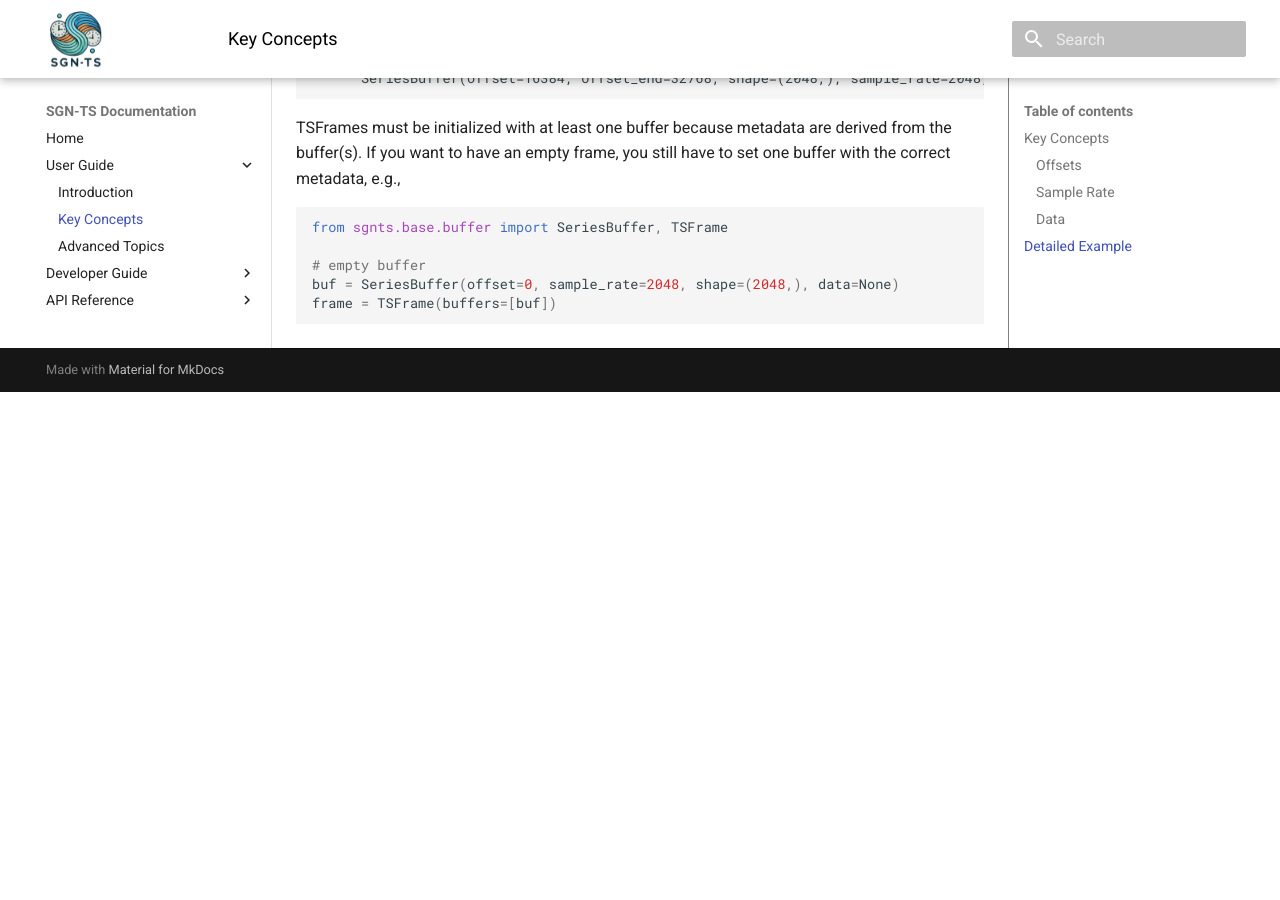
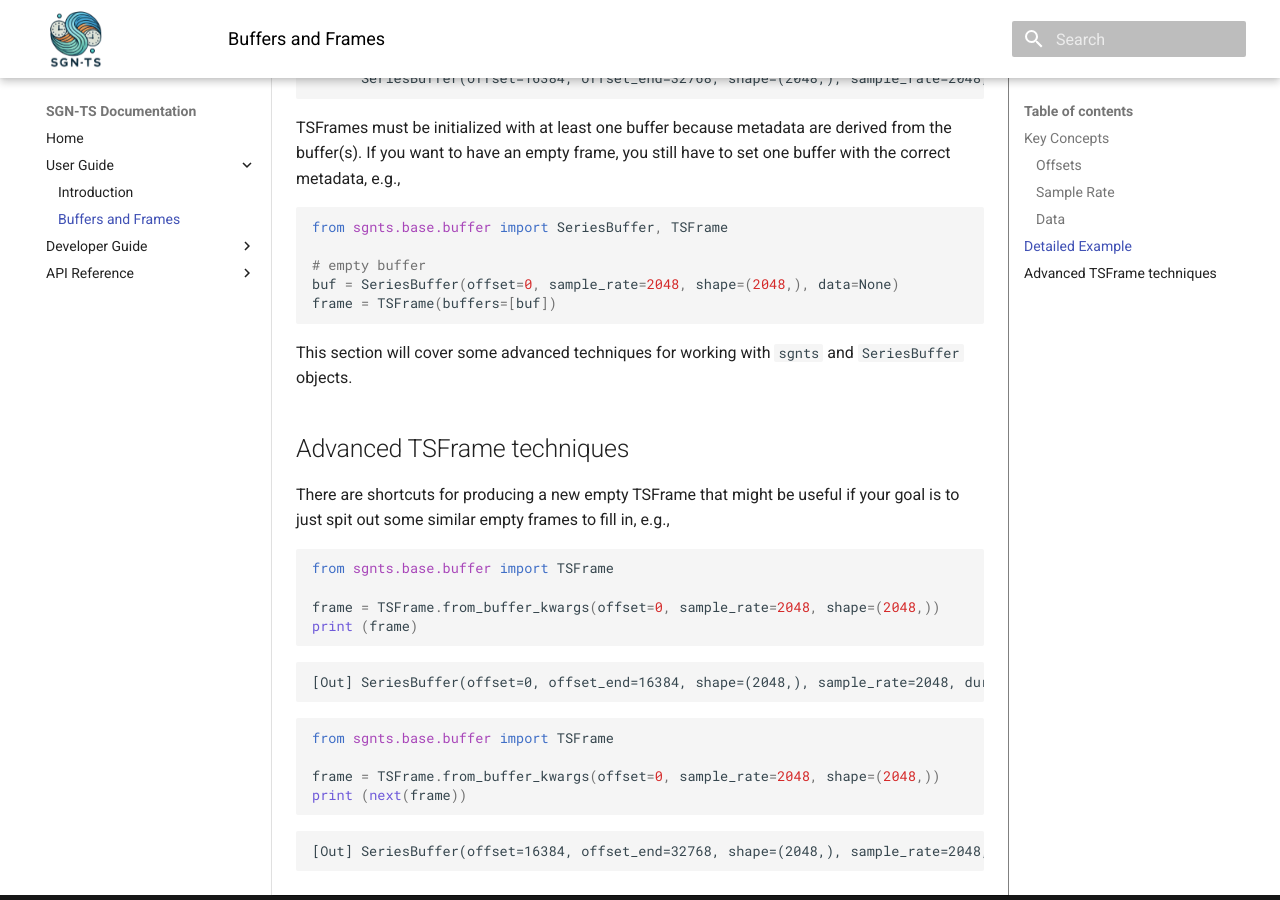
Before and after one commit to JWKennington/sgn-ts, an MkDocs documentation site: the page built from docs/user-guide/buffers.md, in a window 1280 px wide and 900 px high, scrolled down 4297 px. Built offline with MkDocs 1.6.1 and Material for MkDocs 9.7.7, drawn with Linux system fonts in a browser that asks for light colours; before the commit the page ends 4689 px from its top, so only the background shows below that; some of the changed text lies outside the part shown.

Commit message:
rename some doc pages

````diff
--- a/docs/user-guide/concepts.md
+++ b/docs/user-guide/buffers.md
@@ -1,4 +1,4 @@
-# Key Concepts
+# SeriesBuffers and TSFrames
 
 The most important new class in `sgnts` is the [TSFrame][sgnts.base.buffer.TSFrame]
 which holds a list of [SeriesBuffers][sgnts.base.buffer.SeriesBuffer].
@@ -234,3 +234,31 @@ from sgnts.base.buffer import SeriesBuffer, TSFrame
 buf = SeriesBuffer(offset=0, sample_rate=2048, shape=(2048,), data=None)
 frame = TSFrame(buffers=[buf])
 ```
+
+
+This section will cover some advanced techniques for working with `sgnts` and `SeriesBuffer` objects.
+
+## Advanced TSFrame techniques
+
+There are shortcuts for producing a new empty TSFrame that might be useful if your goal is to
+just spit out some similar empty frames to fill in, e.g.,
+
+```python
+from sgnts.base.buffer import TSFrame
+
+frame = TSFrame.from_buffer_kwargs(offset=0, sample_rate=2048, shape=(2048,))
+print (frame)
+```
+```
+[Out] SeriesBuffer(offset=0, offset_end=16384, shape=(2048,), sample_rate=2048, duration=1000000000, data=None)
+```
+
+```python
+from sgnts.base.buffer import TSFrame
+
+frame = TSFrame.from_buffer_kwargs(offset=0, sample_rate=2048, shape=(2048,))
+print (next(frame))
+```
+```
+[Out] SeriesBuffer(offset=16384, offset_end=32768, shape=(2048,), sample_rate=2048, duration=1000000000, data=None)
+```
--- a/mkdocs.yml
+++ b/mkdocs.yml
@@ -4,8 +4,7 @@ nav:
   - Home: index.md
   - User Guide:
     - Introduction: user-guide/index.md
-    - Key Concepts: user-guide/concepts.md
-    - Advanced Topics: user-guide/advanced.md
+    - Buffers and Frames: user-guide/buffers.md
   - Developer Guide:
     - Contributing: dev-guide/contributing.md
   - API Reference:
````
Also changed, not shown: docs/user-guide/advanced.md (deleted, +0 -28 lines).
